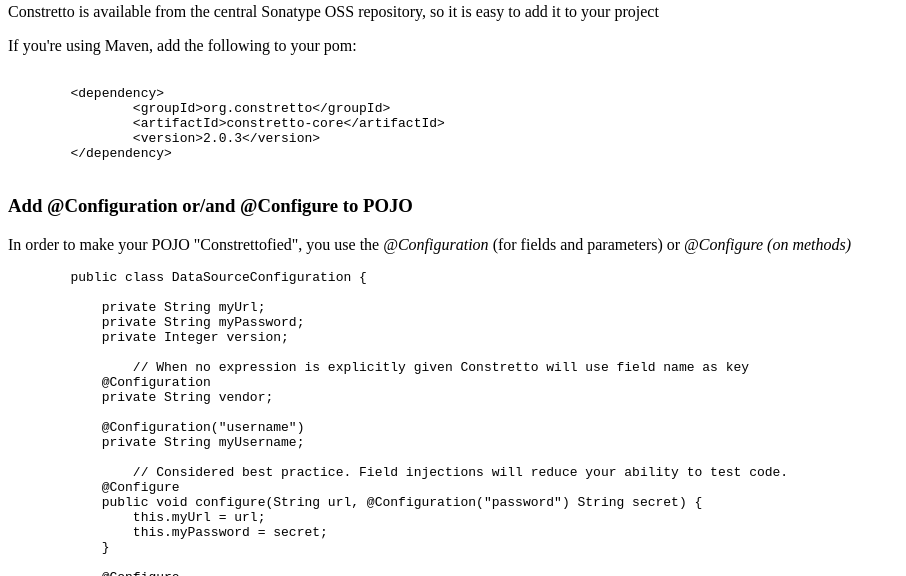
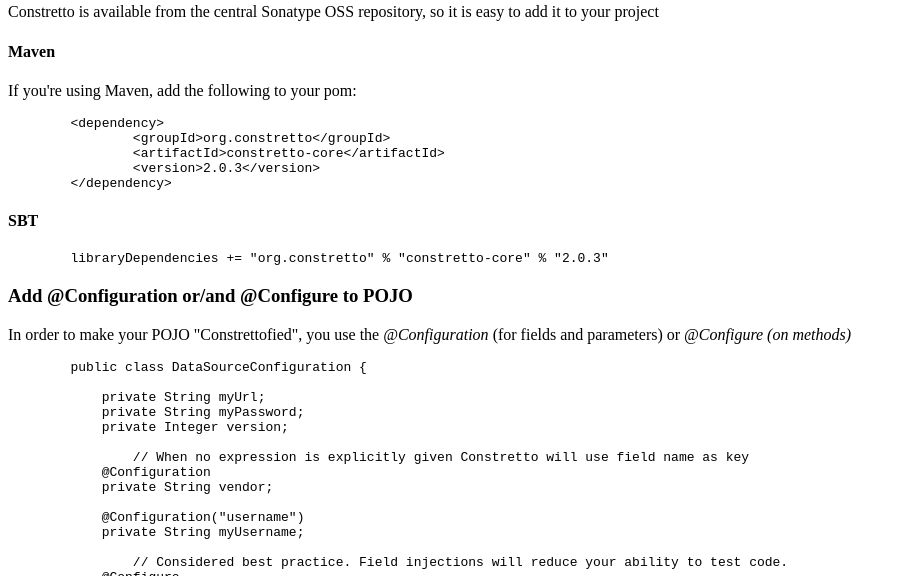
Before and after one commit to constretto/constretto.github.com, a Jekyll site: the page built from index.html, in a window 1280 px wide and 900 px high, cut to the strip 324-900 px from the top of the window. Shown: the whole strip, without its empty margins (0-906 px from the left). Built offline with Jekyll 4.4.1, drawn with Linux system fonts in a browser that asks for light colours; nearby versions of some CDN libraries; Markdown is read by kramdown in place of the engine named in the settings; a style sheet for code colours, icons or effects is not loaded.

Commit message:
makes release version configurable

```diff
--- a/_config.yml
+++ b/_config.yml
@@ -1 +1,2 @@
 markdown: rdiscount
+latest_release: 2.0.3
--- a/index.html
+++ b/index.html
@@ -14,15 +14,18 @@
 	<section>
 		<h3>Add depedendency</h3>
 		<p>Constretto is available from the central Sonatype OSS repository, so it is easy to add it to your project</p>
+		<h4>Maven</h4>
 		<p>If you're using Maven, add the following to your pom:</p>
 <pre>
-	{{ "
-	<dependency>
-		<groupId>org.constretto</groupId>
-		<artifactId>constretto-core</artifactId>
-		<version>2.0.3</version>
-	</dependency>
-	" | xml_escape }}
+	&lt;dependency&gt;
+		&lt;groupId&gt;org.constretto&lt;/groupId&gt;
+		&lt;artifactId&gt;constretto-core&lt;/artifactId&gt;
+		&lt;version&gt;{{site.latest_release}}&lt;/version&gt;
+	&lt;/dependency&gt;
+</pre>
+	<h4>SBT</h4>
+<pre>
+	libraryDependencies += "org.constretto" % "constretto-core" % "{{site.latest_release}}"
 </pre>
 	</section>
 	<section>
```
